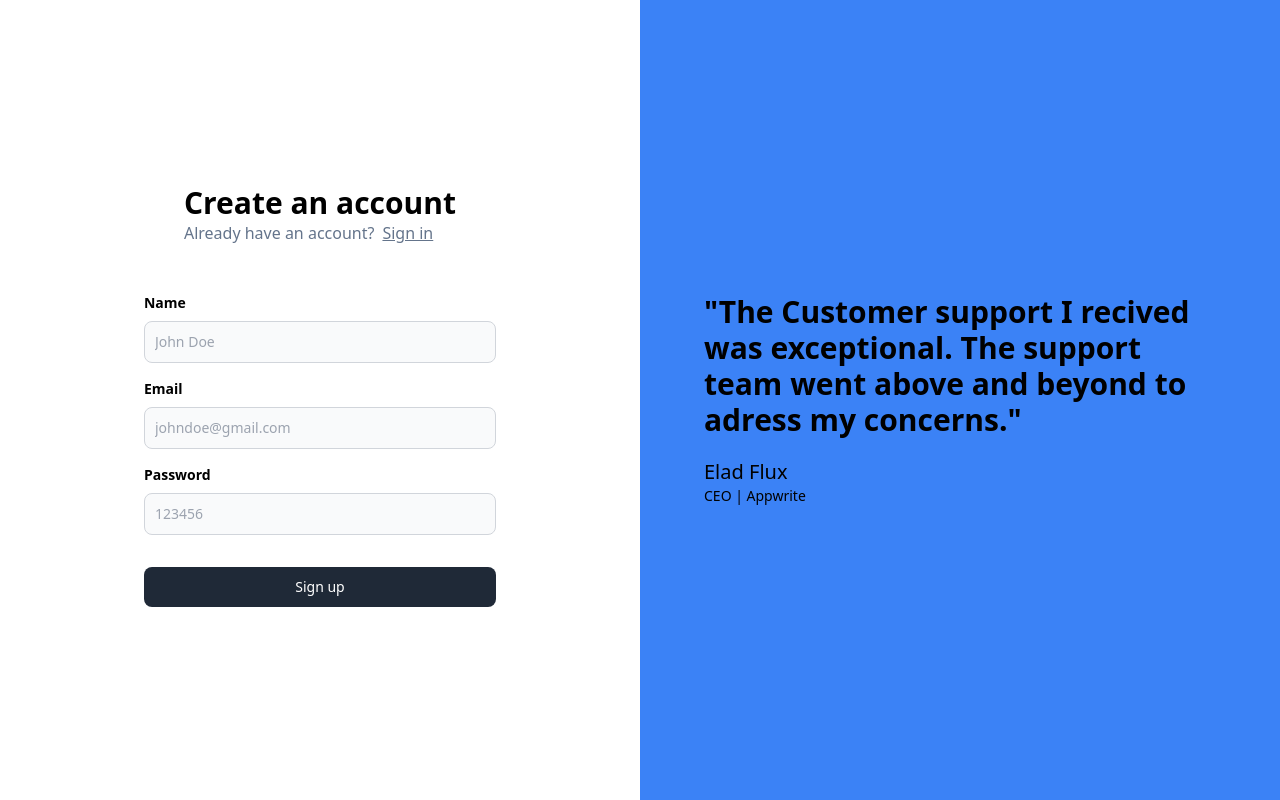
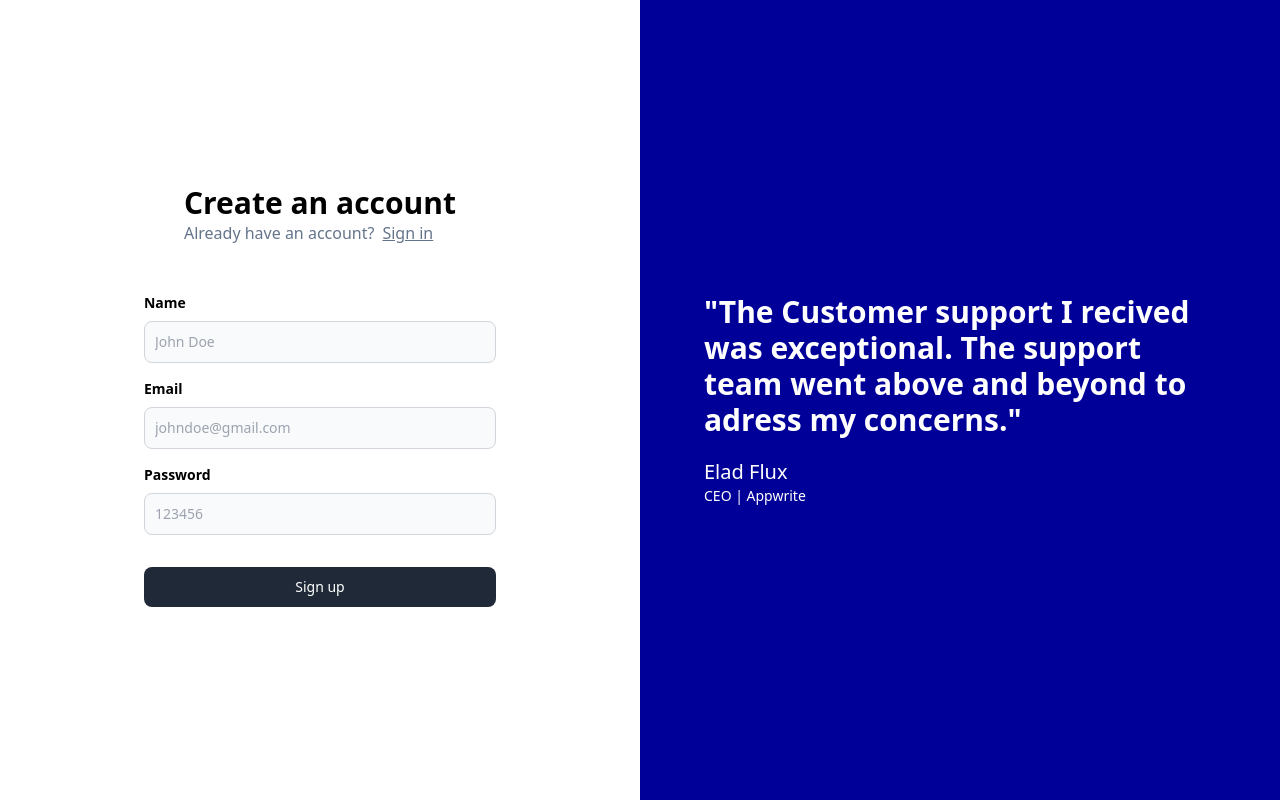
Before and after one commit to shashank1623/Flight_Status_System, a React (Vite) app in the folder frontend/: page /signup in a window 1280 px wide. Built offline with nearby package versions, Linux system fonts and the light colour scheme; no server answers.

Commit message:
Quote for Auth Routes

```diff
--- a/frontend/src/components/Quote.tsx
+++ b/frontend/src/components/Quote.tsx
@@ -2,10 +2,10 @@ import React from 'react';
 
 export const Quote = () => {
     return (
-      <div className="bg-blue-500 h-screen flex justify-center flex-col">
+      <div className="bg-[#000099] h-screen flex justify-center flex-col">
         <div className="flex justify-center">
-          <div className="max-w-lg">
-            <div className="text-3xl font-bold">
+          <div className="max-w-lg text-white">
+            <div className="text-3xl  font-bold">
               "The Customer support I recived was exceptional. The support team
               went above and beyond to adress my concerns."
             </div>
```
